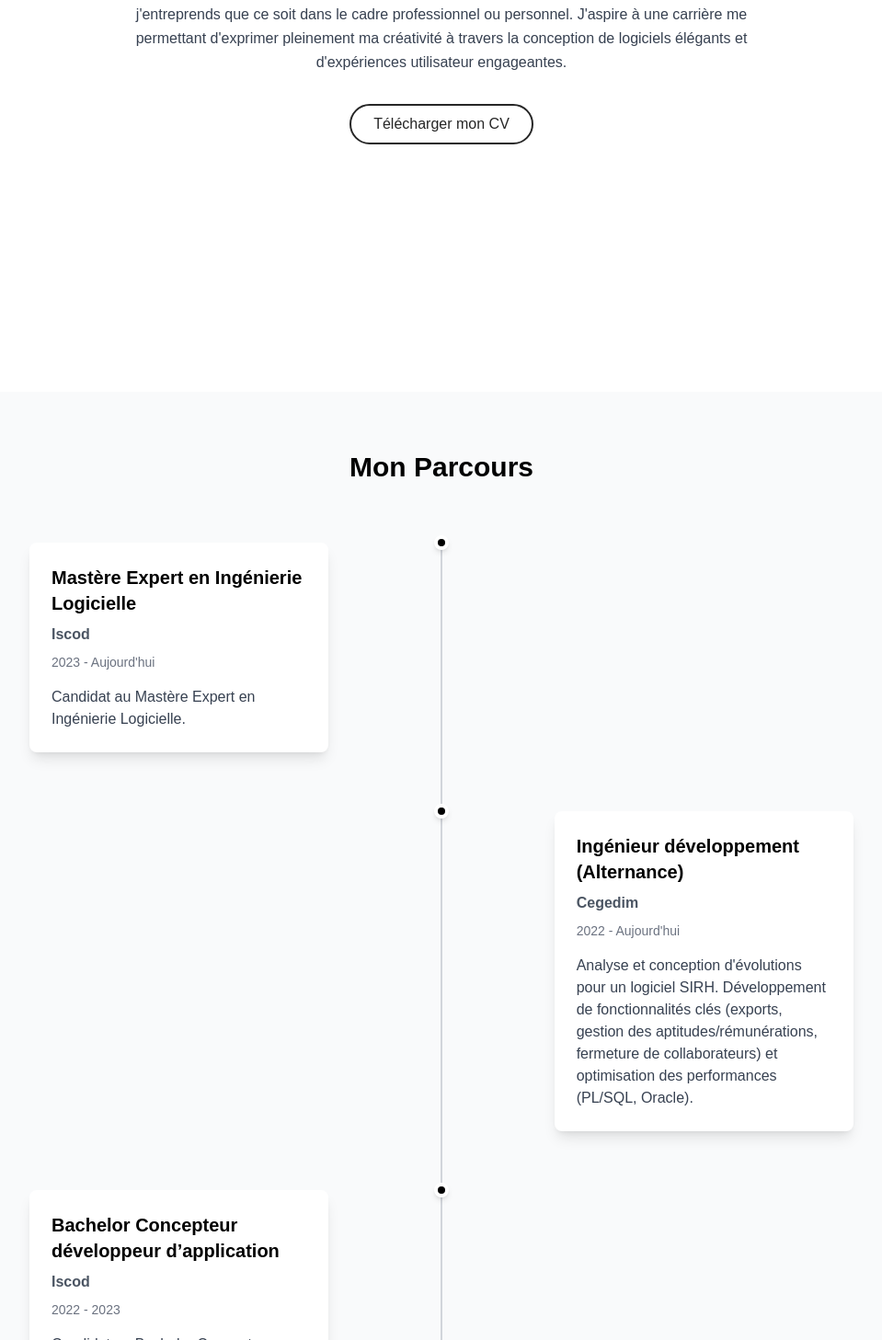
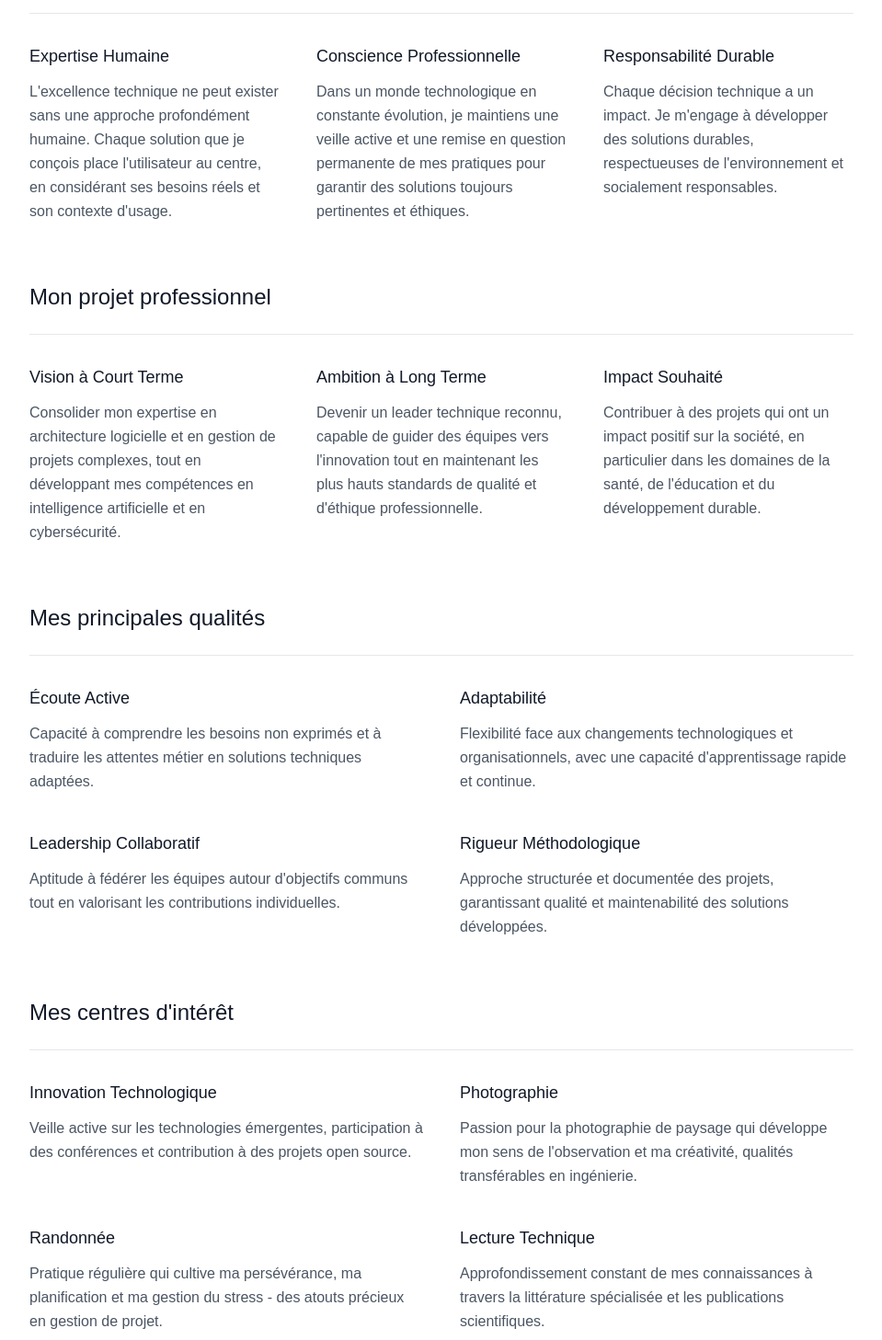
Before and after one commit to aaronbul/v2, a React (Vite) app: page / in a window 1280 px wide. Shown: the part 1173-2630 px from the top of the page at 92% size, without its empty margins (160-1119 px from the left). Built offline with nearby package versions, Linux system fonts and the light colour scheme.

Commit message:
refactor: homepage restructuring and dependencies update
- Rename About.tsx to Main.tsx for better clarity
- Add "Bulgheroni" name in the header
- Update caniuse-lite to version 1.0.30001721
- Remove old About.tsx file

```diff
--- a/src/App.tsx
+++ b/src/App.tsx
@@ -1,6 +1,6 @@
 import { BrowserRouter as Router, Routes, Route, useLocation } from "react-router-dom";
 import Navbar from "./components/Header";
-import About from "./pages/About";
+import About from "./pages/Main";
 import NotFound from './pages/Page404';
 import Footer from "./components/Footer";
 import BackToTop from "./components/BackToTop";
--- /dev/null
+++ b/src/components/AboutSection.tsx
@@ -0,0 +1,184 @@
+import resume from "../assets/aaron_bulgheroni_resume.pdf";
+
+const AboutSection = () => {
+  return (
+    <section>
+      <div className="relative max-w-4xl mx-auto px-4 md:px-0">
+        <h2 className="text-2xl md:text-3xl font-bold text-center mb-8 md:mb-16">À propos de moi</h2>
+        <div className="relative max-w-4xl mx-auto px-4 md:px-0">
+          <p className="text-gray-700 leading-relaxed mb-16 text-center">
+            Je m'appelle Aaron et je suis expert en ingénierie logicielle. Dès mon plus jeune âge,
+            je suis une personne motivée faisant preuve d'une grande détermination dans tout ce que j'entreprends
+            que ce soit dans le cadre professionnel ou personnel. J'aspire à une carrière me permettant d'exprimer
+            pleinement ma créativité à travers la conception de logiciels élégants et d'expériences utilisateur engageantes.
+          </p>
+
+          {/* Mes valeurs */}
+          <section className="mb-16">
+            <div className="flex items-center space-x-3 mb-6">
+              <h2 className="text-2xl font-medium text-gray-900">Mes valeurs</h2>
+            </div>
+            <hr className="border-t border-gray-200 mb-8" />
+
+            <div className="grid md:grid-cols-3 gap-10">
+              <div>
+                <h3 className="text-lg font-medium text-gray-900 mb-3">Expertise Humaine</h3>
+                <p className="text-gray-600 leading-relaxed">
+                  L'excellence technique ne peut exister sans une approche profondément humaine. Chaque solution que je
+                  conçois place l'utilisateur au centre, en considérant ses besoins réels et son contexte d'usage.
+                </p>
+              </div>
+
+              <div>
+                <h3 className="text-lg font-medium text-gray-900 mb-3">Conscience Professionnelle</h3>
+                <p className="text-gray-600 leading-relaxed">
+                  Dans un monde technologique en constante évolution, je maintiens une veille active et une remise en
+                  question permanente de mes pratiques pour garantir des solutions toujours pertinentes et éthiques.
+                </p>
+              </div>
+
+              <div>
+                <h3 className="text-lg font-medium text-gray-900 mb-3">Responsabilité Durable</h3>
+                <p className="text-gray-600 leading-relaxed">
+                  Chaque décision technique a un impact. Je m'engage à développer des solutions durables, respectueuses de
+                  l'environnement et socialement responsables.
+                </p>
+              </div>
+            </div>
+          </section>
+
+          {/* Mon projet professionnel */}
+          <section className="mb-16">
+            <div className="flex items-center space-x-3 mb-6">
+              <h2 className="text-2xl font-medium text-gray-900">Mon projet professionnel</h2>
+            </div>
+            <hr className="border-t border-gray-200 mb-8" />
+
+            <div className="grid md:grid-cols-3 gap-10">
+              <div>
+                <h3 className="text-lg font-medium text-gray-900 mb-3">Vision à Court Terme</h3>
+                <p className="text-gray-600 leading-relaxed">
+                  Consolider mon expertise en architecture logicielle et en gestion de projets complexes, tout en
+                  développant mes compétences en intelligence artificielle et en cybersécurité.
+                </p>
+              </div>
+
+              <div>
+                <h3 className="text-lg font-medium text-gray-900 mb-3">Ambition à Long Terme</h3>
+                <p className="text-gray-600 leading-relaxed">
+                  Devenir un leader technique reconnu, capable de guider des équipes vers l'innovation tout en maintenant
+                  les plus hauts standards de qualité et d'éthique professionnelle.
+                </p>
+              </div>
+
+              <div>
+                <h3 className="text-lg font-medium text-gray-900 mb-3">Impact Souhaité</h3>
+                <p className="text-gray-600 leading-relaxed">
+                  Contribuer à des projets qui ont un impact positif sur la société, en particulier dans les domaines de
+                  la santé, de l'éducation et du développement durable.
+                </p>
+              </div>
+            </div>
+          </section>
+
+          {/* Mes principales qualités */}
+          <section className="mb-16">
+            <div className="flex items-center space-x-3 mb-6">
+              <h2 className="text-2xl font-medium text-gray-900">Mes principales qualités</h2>
+            </div>
+            <hr className="border-t border-gray-200 mb-8" />
+
+            <div className="grid md:grid-cols-2 gap-10">
+              <div>
+                <h3 className="text-lg font-medium text-gray-900 mb-3">Écoute Active</h3>
+                <p className="text-gray-600 leading-relaxed">
+                  Capacité à comprendre les besoins non exprimés et à traduire les attentes métier en solutions techniques
+                  adaptées.
+                </p>
+              </div>
+
+              <div>
+                <h3 className="text-lg font-medium text-gray-900 mb-3">Adaptabilité</h3>
+                <p className="text-gray-600 leading-relaxed">
+                  Flexibilité face aux changements technologiques et organisationnels, avec une capacité d'apprentissage
+                  rapide et continue.
+                </p>
+              </div>
+
+              <div>
+                <h3 className="text-lg font-medium text-gray-900 mb-3">Leadership Collaboratif</h3>
+                <p className="text-gray-600 leading-relaxed">
+                  Aptitude à fédérer les équipes autour d'objectifs communs tout en valorisant les contributions
+                  individuelles.
+                </p>
+              </div>
+
+              <div>
+                <h3 className="text-lg font-medium text-gray-900 mb-3">Rigueur Méthodologique</h3>
+                <p className="text-gray-600 leading-relaxed">
+                  Approche structurée et documentée des projets, garantissant qualité et maintenabilité des solutions
+                  développées.
+                </p>
+              </div>
+            </div>
+          </section>
+
+          {/* Mes centres d'intérêt */}
+          <section className="mb-16">
+            <div className="flex items-center space-x-3 mb-6">
+              <h2 className="text-2xl font-medium text-gray-900">Mes centres d'intérêt</h2>
+            </div>
+            <hr className="border-t border-gray-200 mb-8" />
+
+            <div className="grid md:grid-cols-2 gap-10">
+              <div>
+                <h3 className="text-lg font-medium text-gray-900 mb-3">Innovation Technologique</h3>
+                <p className="text-gray-600 leading-relaxed">
+                  Veille active sur les technologies émergentes, participation à des conférences et contribution à des
+                  projets open source.
+                </p>
+              </div>
+
+              <div>
+                <h3 className="text-lg font-medium text-gray-900 mb-3">Photographie</h3>
+                <p className="text-gray-600 leading-relaxed">
+                  Passion pour la photographie de paysage qui développe mon sens de l'observation et ma créativité,
+                  qualités transférables en ingénierie.
+                </p>
+              </div>
+
+              <div>
+                <h3 className="text-lg font-medium text-gray-900 mb-3">Randonnée</h3>
+                <p className="text-gray-600 leading-relaxed">
+                  Pratique régulière qui cultive ma persévérance, ma planification et ma gestion du stress - des atouts
+                  précieux en gestion de projet.
+                </p>
+              </div>
+
+              <div>
+                <h3 className="text-lg font-medium text-gray-900 mb-3">Lecture Technique</h3>
+                <p className="text-gray-600 leading-relaxed">
+                  Approfondissement constant de mes connaissances à travers la littérature spécialisée et les publications
+                  scientifiques.
+                </p>
+              </div>
+            </div>
+          </section>
+
+          <div className="flex justify-center">
+            <button
+              className="border-2 border-neutral-800 hover:bg-neutral-800 text-neutral-800 hover:text-white font-medium py-2 px-6 rounded-3xl transition-colors duration-300"
+              onClick={() => window.open(resume, '_blank')}
+            >
+              Télécharger mon CV
+            </button>
+          </div>
+
+
+        </div>
+      </div>
+    </section>
+  );
+};
+
+export default AboutSection;
--- a/src/components/Header.tsx
+++ b/src/components/Header.tsx
@@ -53,7 +53,7 @@ const Header = () => {
               alt="Logo"
               className="h-8 w-auto"
             />
-            <span className="text-xl text-black"></span>
+            <span className="text-xl text-black">Bulgheroni</span>
           </div>
 
           {/* Menu hamburger pour mobile avec animation */}
--- a/src/pages/About.tsx
+++ b/src/pages/Main.tsx
@@ -5,8 +5,9 @@ import SkillsSection from '../components/SkillsSection';
 import ExperienceSection from "../components/ExperienceSection";
 import ProjectsSection from "../components/ProjectsSection";
 import Contact from "../components/ContactSection";
+import AboutSection from "../components/AboutSection";
 
-const About = () => (
+const Main = () => (
   <div>
     {/* Nouvelle Section 1: Hero avec présentation et photo */}
     <div id="home" className="min-h-screen flex items-center -mt-[120px] lg:-mt-[65px] overflow-hidden relative">
@@ -50,22 +51,10 @@ const About = () => (
     </div>
 
     {/* Section 2: Résumé */}
-    <div id="about" className="bg-white min-h-screen flex items-center">
+    <div id="about" className="bg-white min-h-screen">
       <div className="container mx-auto px-4 md:px-24 py-16">
-        <div className="max-w-2xl mx-auto text-center">
-          <h2 className="text-2xl font-bold mb-6">À propos de moi</h2>
-          <p className="text-gray-700 leading-relaxed mb-8">
-          Je m'appelle Aaron et je suis expert en ingénierie logicielle. Dès mon plus jeune âge,
-          je suis une personne motivée faisant preuve d'une grande détermination dans tout ce que j'entreprends
-          que ce soit dans le cadre professionnel ou personnel. J'aspire à une carrière me permettant d'exprimer
-          pleinement ma créativité à travers la conception de logiciels élégants et d'expériences utilisateur engageantes.
-          </p>
-          <button
-            className="border-2 border-neutral-800 hover:bg-neutral-800 text-neutral-800 hover:text-white font-medium py-2 px-6 rounded-3xl transition-colors duration-300"
-            onClick={() => window.open(resume, '_blank')}
-          >
-            Télécharger mon CV
-          </button>
+        <div className="h-full w-full">
+          <AboutSection />
         </div>
       </div>
     </div>
@@ -108,4 +97,4 @@ const About = () => (
   </div>
 );
 
-export default About;
+export default Main;
```
Also changed, not shown: 1 other file (tests, documents, lock files or other folders).
